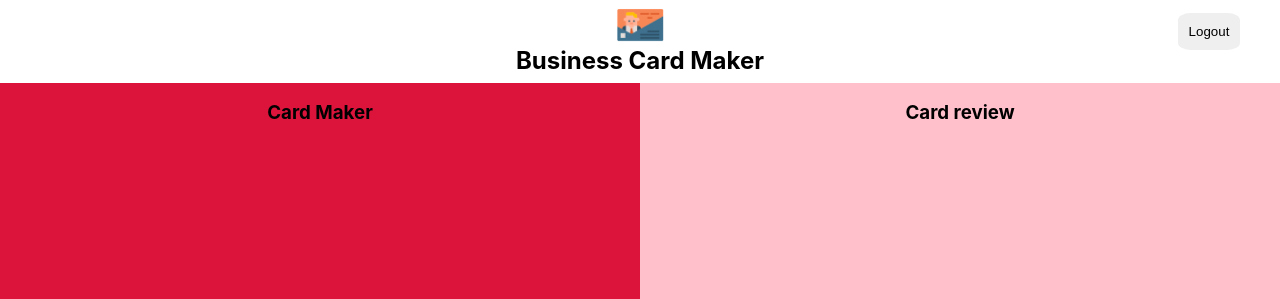
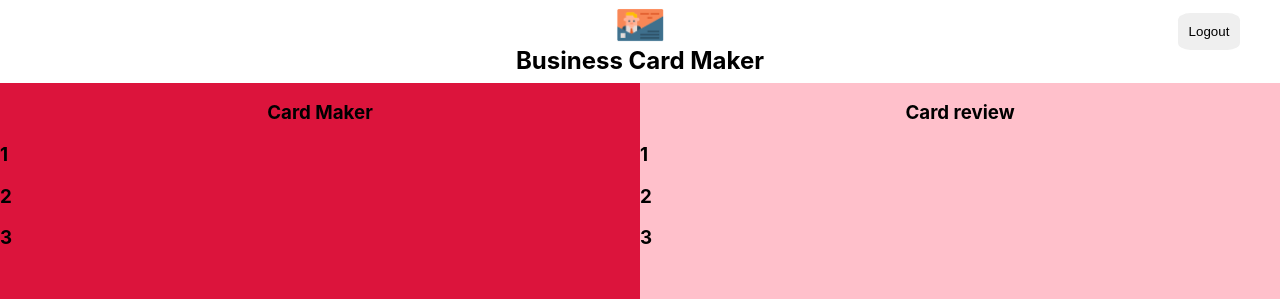
Before and after one commit to dngwoo/react_card-maker, a React (Create React App) app: page /maker in a window 1280 px wide. Shown: the top 299 px of the page. Built offline with nearby package versions, Linux system fonts and the light colour scheme; no server answers; sample sign-in values are in the browser's storage.

Commit message:
add card and card_editor_form

```diff
--- /dev/null
+++ b/src/components/card/card.jsx
@@ -0,0 +1,5 @@
+import React from "react";
+
+const Card = ({ card }) => <h1>{card.id}</h1>;
+
+export default Card;
--- /dev/null
+++ b/src/components/card_edit_form/card_edit_form.jsx
@@ -0,0 +1,5 @@
+import React from "react";
+
+const CardEditForm = ({ card }) => <h1>{card.id}</h1>;
+
+export default CardEditForm;
--- a/src/components/editor/editor.jsx
+++ b/src/components/editor/editor.jsx
@@ -1,9 +1,13 @@
 import React from "react";
+import CardEditForm from "../card_edit_form/card_edit_form";
 import styles from "./editor.module.css";
 
-const Editor = (props) => (
+const Editor = ({ cards }) => (
   <section className={styles.editor}>
     <h1 className={styles.title}>Card Maker</h1>
+    {cards.map((card) => (
+      <CardEditForm card={card} />
+    ))}
   </section>
 );
 
--- a/src/components/maker/maker.jsx
+++ b/src/components/maker/maker.jsx
@@ -1,4 +1,4 @@
-import React, { useEffect } from "react";
+import React, { useEffect, useState } from "react";
 import { useHistory } from "react-router-dom";
 import Editor from "../editor/editor";
 import Footer from "../footer/footer";
@@ -7,6 +7,41 @@ import Preview from "../preview/preview";
 import styles from "./maker.module.css";
 
 const Maker = ({ authService }) => {
+  const [cards, setCards] = useState([
+    {
+      id: "1",
+      name: "dngwoo",
+      company: "Recursivesoft",
+      theme: "dark",
+      title: "Software Enginner",
+      email: "dngwoo@gamil.com",
+      message: "go for it",
+      fileName: "dngwoo",
+      fileURL: "dngwoo.png",
+    },
+    {
+      id: "2",
+      name: "dngwoo",
+      company: "Recursivesoft",
+      theme: "dark",
+      title: "Software Enginner",
+      email: "dngwoo@gamil.com",
+      message: "go for it",
+      fileName: "dngwoo",
+      fileURL: "dngwoo.png",
+    },
+    {
+      id: "3",
+      name: "dngwoo",
+      company: "Recursivesoft",
+      theme: "dark",
+      title: "Software Enginner",
+      email: "dngwoo@gamil.com",
+      message: "go for it",
+      fileName: "dngwoo",
+      fileURL: "dngwoo.png",
+    },
+  ]);
   const history = useHistory();
 
   const onLogout = () => {
@@ -24,8 +59,8 @@ const Maker = ({ authService }) => {
     <section className={styles.maker}>
       <Header onLogout={onLogout}></Header>
       <div className={styles.container}>
-        <Editor />
-        <Preview />
+        <Editor cards={cards} />
+        <Preview cards={cards} />
       </div>
       <Footer></Footer>
     </section>
--- a/src/components/preview/preview.jsx
+++ b/src/components/preview/preview.jsx
@@ -1,9 +1,13 @@
 import React from "react";
+import Card from "../card/card";
 import styles from "./preview.module.css";
 
-const Preview = (props) => (
+const Preview = ({ cards }) => (
   <section className={styles.preview}>
     <h1 className={styles.title}>Card review</h1>
+    {cards.map((card) => (
+      <Card card={card} key={card.id} />
+    ))}
   </section>
 );
 
```
